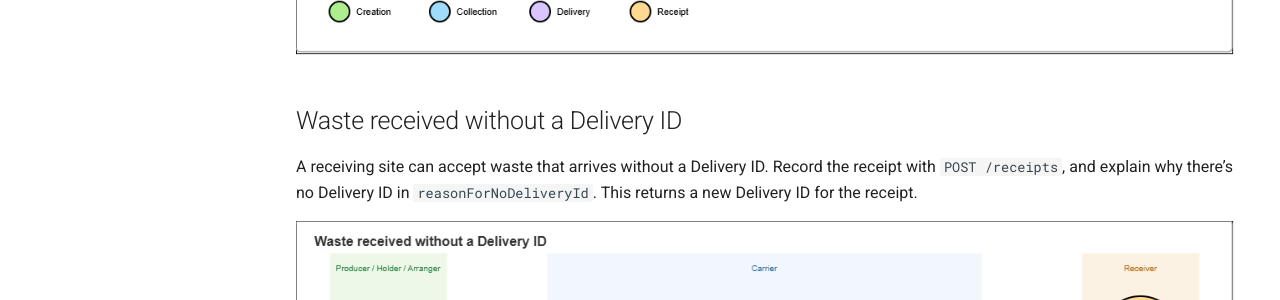
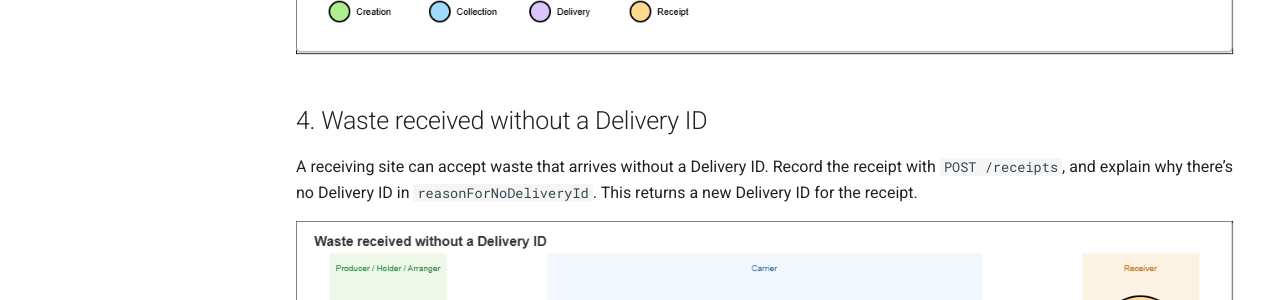
Before and after one commit to DEFRA/digital-waste-tracking-api-site, an MkDocs documentation site: the page built from docs/journey-scenarios-beta-1.md, in a window 1280 px wide and 900 px high, scrolled down 1750 px. Shown: the part 314-614 px from the top of the window. Built offline with MkDocs 1.6.1 and Material for MkDocs 9.7.7, drawn with Linux system fonts in a browser that asks for light colours; comment, search, counter and statistics services are not loaded; the version menu is left out.

Commit message:
Update journey-scenarios-beta-1.md

```diff
--- a/docs/journey-scenarios-beta-1.md
+++ b/docs/journey-scenarios-beta-1.md
@@ -29,7 +29,7 @@ Waste from one or more movements can be split between more than one receiving si
 
 ![Several movements, one delivery](./images/dwt-scenario-03-more-than-one-receiving-site.png)
 
-## Waste received without a Delivery ID
+## 4. Waste received without a Delivery ID
 
 A receiving site can accept waste that arrives without a Delivery ID. Record the receipt with `POST /receipts`, and explain why there’s no Delivery ID in `reasonForNoDeliveryId`. This returns a new Delivery ID for the receipt.
 
```
